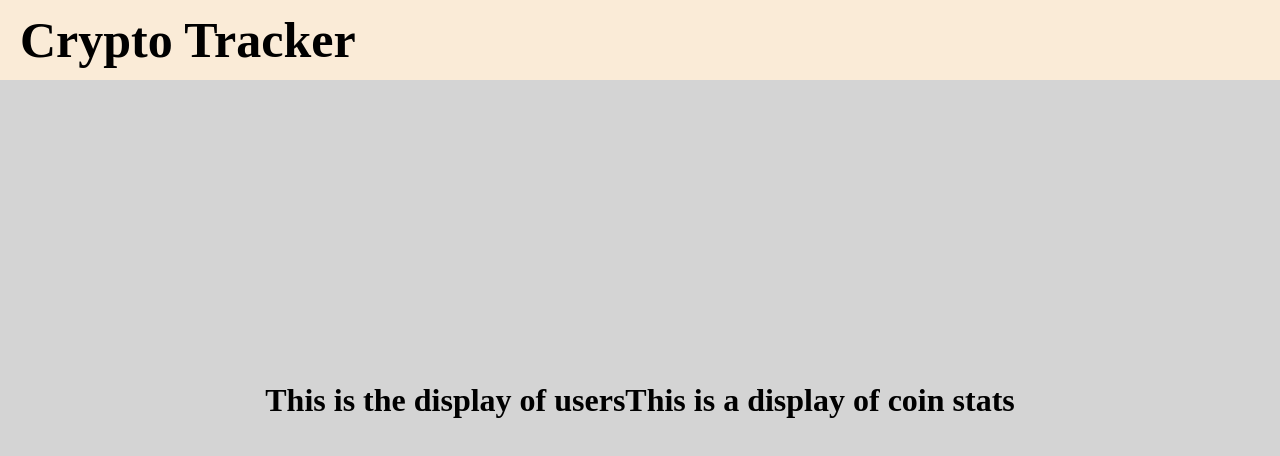
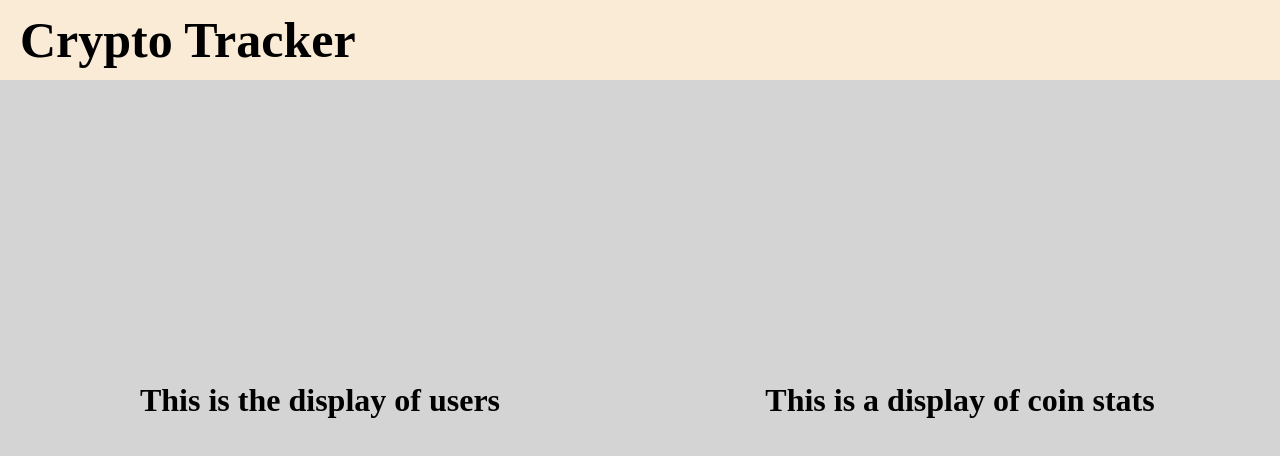
Before and after one commit to Baottran21/crypto-tracker, a React (Vite) app: page / in a window 1280 px wide. Shown: the top 456 px of the page. Built offline with nearby package versions, Linux system fonts and the light colour scheme; no server answers; a web font is replaced by a local one.

Commit message:
Working on User selection in Nav Bar

```diff
--- a/src/App.jsx
+++ b/src/App.jsx
@@ -35,7 +35,11 @@ export const App = () => {
 
   return (
     <>
-      <Navigation users={users} />
+      <Navigation
+        users={users}
+        selectedUser={selectedUser}
+        setSelectedUser={setSelectedUser}
+      />
       <div id="main-display">
         <Users users={users} />
         <Coins />
--- a/src/components/Coins/Coins.jsx
+++ b/src/components/Coins/Coins.jsx
@@ -1,7 +1,7 @@
 export const Coins = () => {
   return (
     <>
-      <div id="coin-display">
+      <div id="coins-display">
         <h1>This is a display of coin stats</h1>
       </div>
     </>
--- a/src/components/Users/Users.jsx
+++ b/src/components/Users/Users.jsx
@@ -1,7 +1,7 @@
 export const Users = () => {
   return (
     <>
-      <div id="users">
+      <div id="users-display">
         <h1>This is the display of users</h1>
       </div>
     </>
--- a/src/index.css
+++ b/src/index.css
@@ -29,3 +29,21 @@ body {
   width: 100vw;
   height: 80vh;
 }
+
+#users-display {
+  display: flex;
+  flex-direction: column;
+  justify-content: center;
+  align-items: center;
+  width: 50vw;
+  height: 80vh;
+}
+
+#coins-display {
+  display: flex;
+  flex-direction: column;
+  justify-content: center;
+  align-items: center;
+  width: 50vw;
+  height: 80vh;
+}
```
